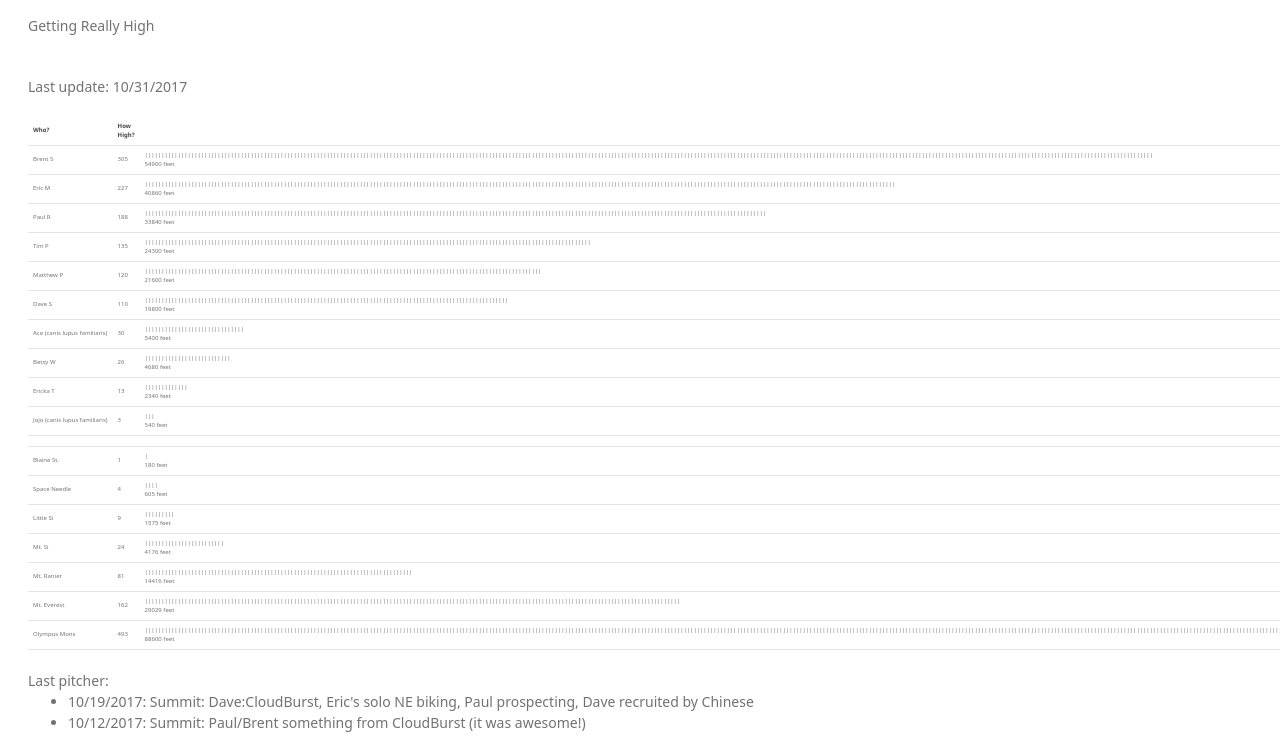
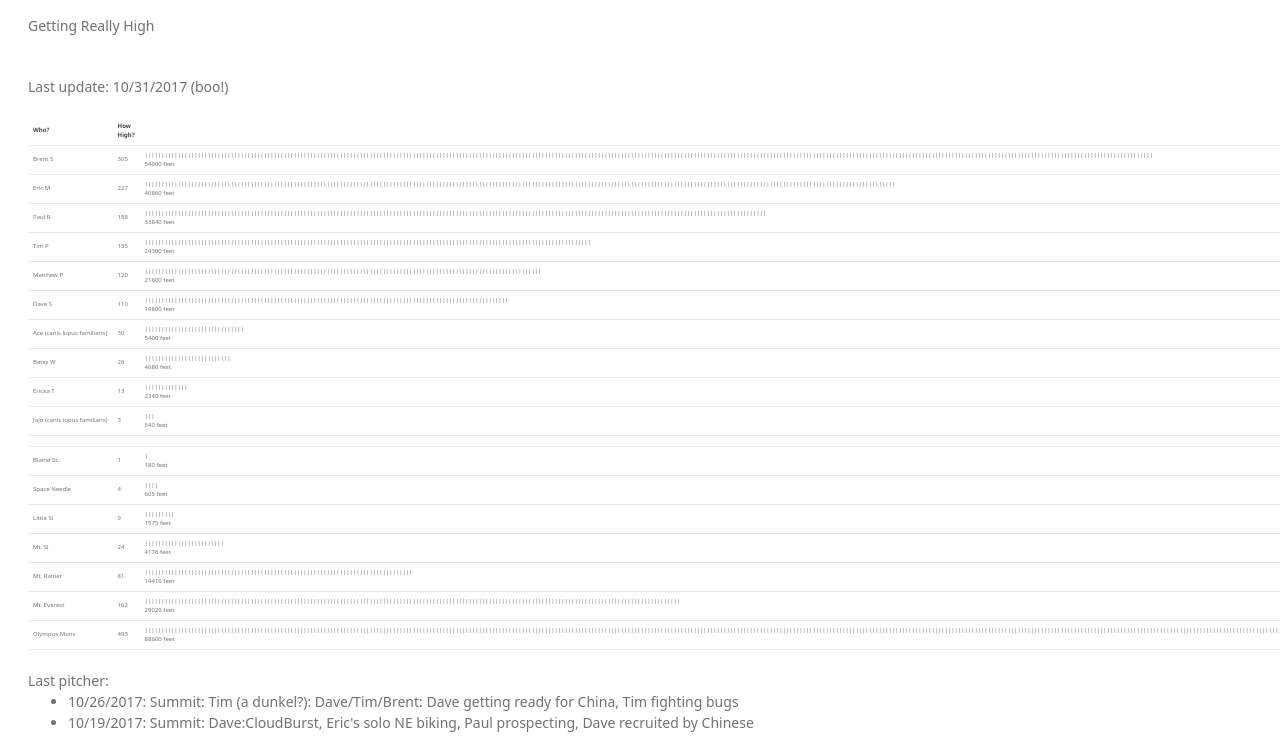
Before and after one commit to brntsllvn/BlainStreet, a plain HTML site: page index.html in a window 1280 px wide. Shown: the part 64-800 px from the top of the page. Drawn offline with Linux system fonts and the light colour scheme; a web font is replaced by a local one.

Commit message:
Update index.html

```diff
--- a/index.html
+++ b/index.html
@@ -17,7 +17,7 @@
       </header>
 
       <section>
-        <p>Last update: 10/31/2017</p>
+        <p>Last update: 10/31/2017 (boo!)</p>
 
             <table>
               <col width="70">
@@ -121,6 +121,7 @@
 
         Last pitcher:
         <ul>
+          <li>10/26/2017: Summit: Tim (a dunkel?): Dave/Tim/Brent: Dave getting ready for China, Tim fighting bugs</li>
           <li>10/19/2017: Summit: Dave:CloudBurst, Eric's solo NE biking, Paul prospecting, Dave recruited by Chinese</li>
           <li>10/12/2017: Summit: Paul/Brent something from CloudBurst (it was awesome!)</li>
           <li>10/5/2017: Summit: Brent/Paul/Tim, dark outside, pitcher of some fresh hop</li>
```
